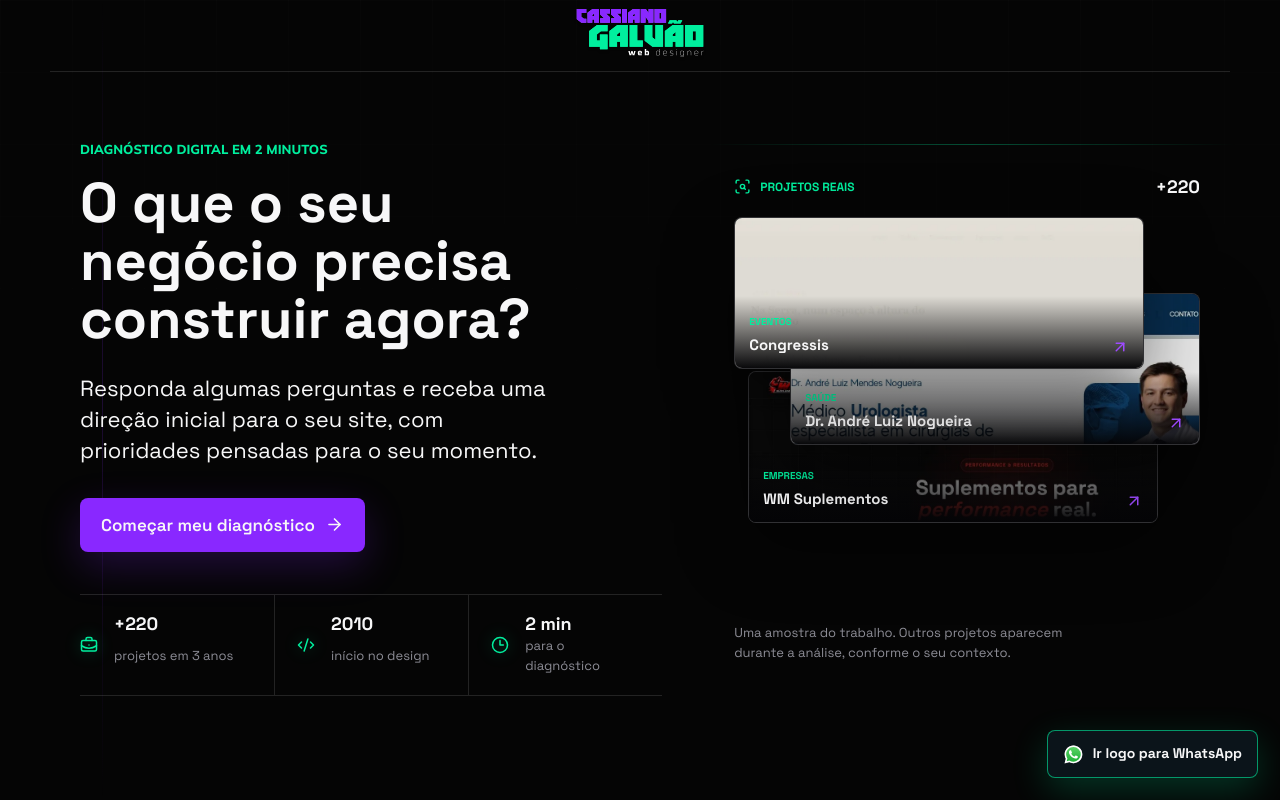
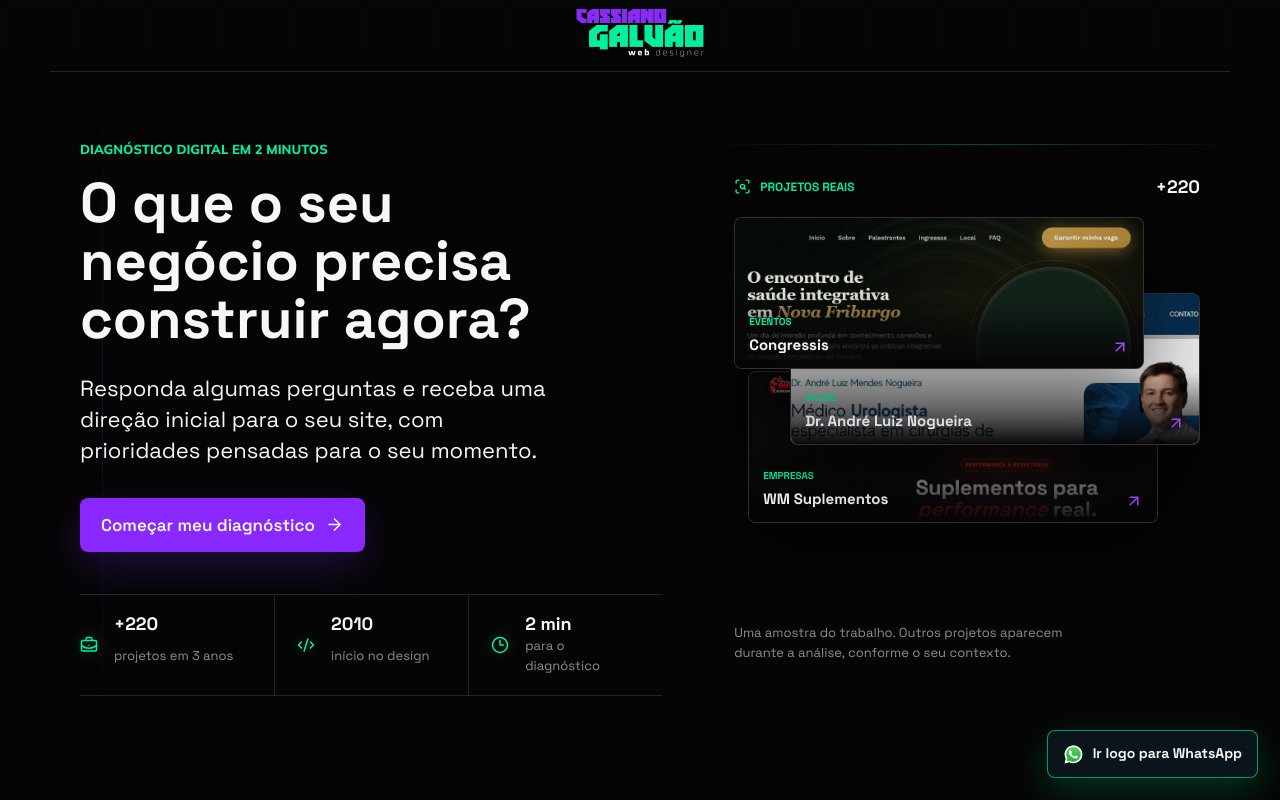
Before and after one commit to DevCassianoGalvao/lp-diagnostico-sites, a React (Vite) app: page / in a window 1280 px wide. Built offline with nearby package versions, Linux system fonts and the light colour scheme.

Commit message:
fix: atualiza print do Congressis

```diff
--- a/src/content/portfolio.ts
+++ b/src/content/portfolio.ts
@@ -13,7 +13,7 @@ const project = (
   category: string,
   url: string,
   niches: string[]
-): PortfolioProject => ({ id, name, category, url, image: `/assets/portfolio/${id}.webp?v=2`, niches });
+): PortfolioProject => ({ id, name, category, url, image: `/assets/portfolio/${id}.webp?v=3`, niches });
 
 export const portfolioProjects: PortfolioProject[] = [
   project("congressis", "Congressis", "Eventos", "https://congressis.com.br", ["educacao"]),
```
Also changed, not shown: public/assets/portfolio/congressis.webp.
